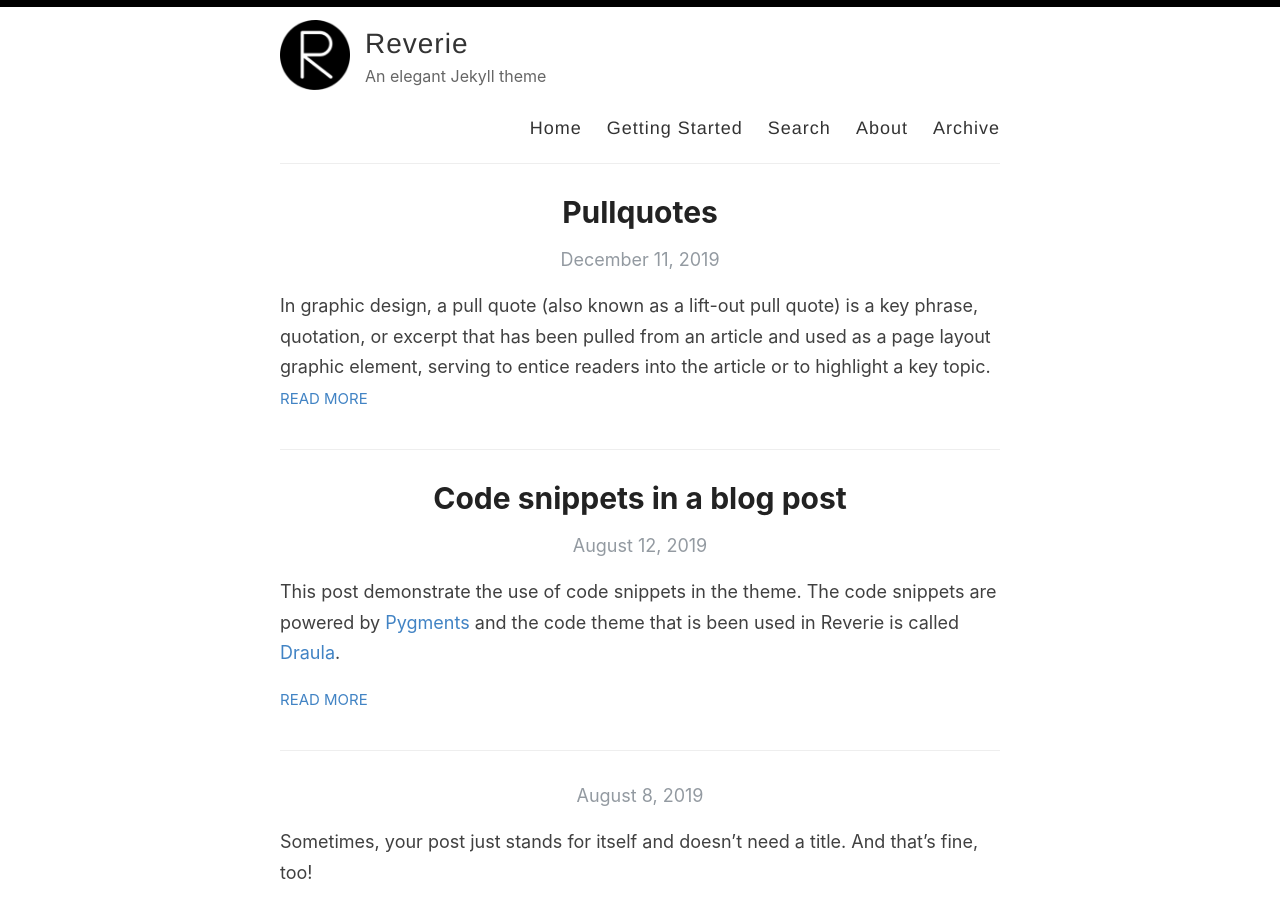
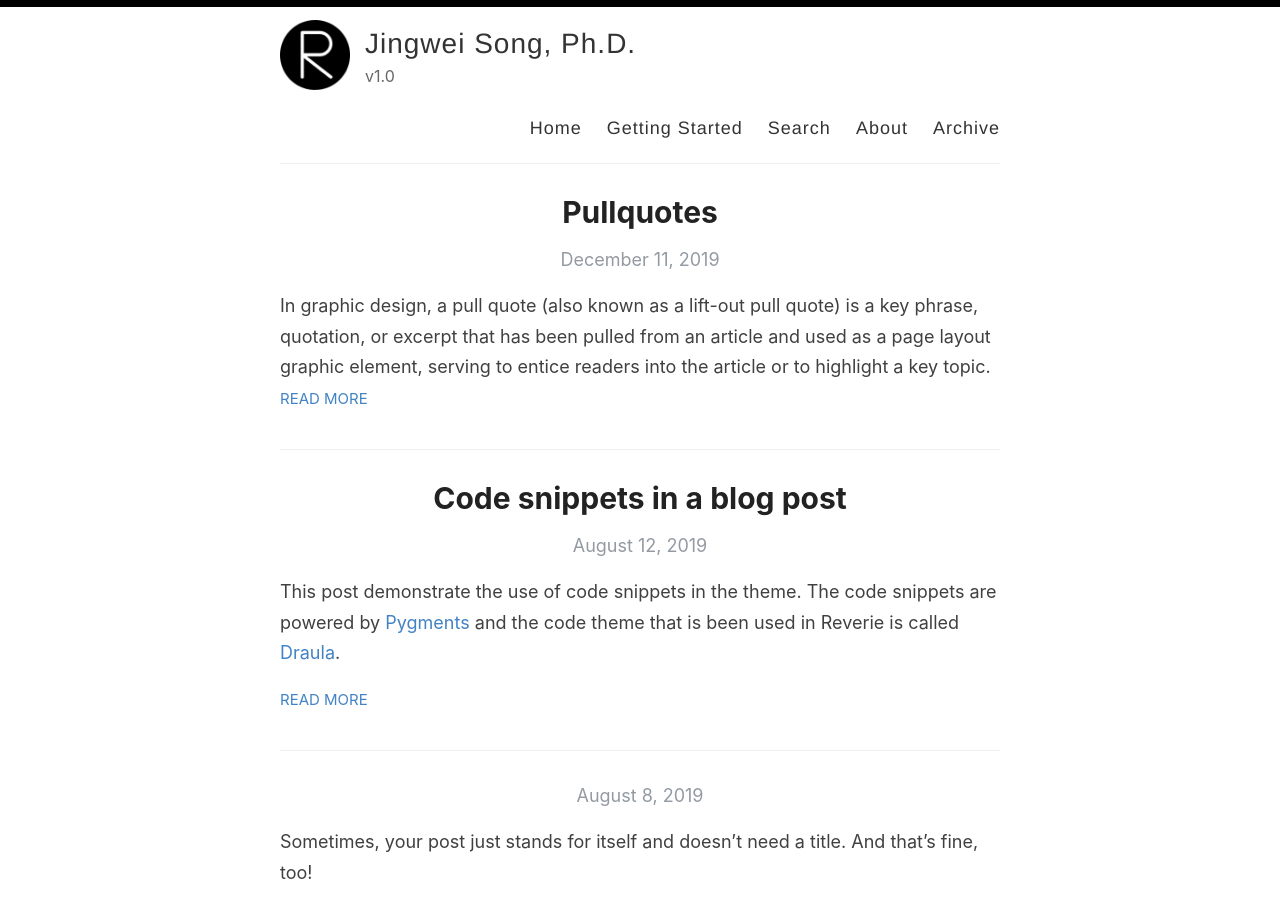
Before and after one commit to sjwu571/sjwu571.github.io, a Jekyll site: the page built from index.html, in a window 1280 px wide and 900 px high. Built offline with Jekyll 4.4.1, drawn with Linux system fonts in a browser that asks for light colours; the list of posts is cut into pages by our own code.

Commit message:
Update _config.yml

```diff
--- a/_config.yml
+++ b/_config.yml
@@ -3,13 +3,13 @@
 #
 
 # Name of your site (displayed in the header)
-name: Reverie
+name: Jingwei Song, Ph.D.
 
 # Name of the author
-author: Amit Merchant
+author: Jingwei Song
 
 # Short bio or description (displayed in the header)
-description: An elegant Jekyll theme
+description: v1.0
 
 # URL of your avatar or profile pic (you could use your GitHub profile pic)
 avatar: /images/reverie.png
@@ -21,15 +21,15 @@ avatar: /images/reverie.png
 # Includes an icon in the footer for each username you enter
 footer-links:
   dribbble:
-  email: amit.d.merchant@gmail.com
+  email: jsong1@ufl.edu
   facebook:
   flickr:
-  github: amitmerchant1990/reverie
+  github:
   instagram:
   linkedin:
   pinterest:
   rss: rss
-  twitter: amit_merchant
+  twitter:
   stackoverflow:
   youtube: # channel/<your_long_string> or user/<user-name>
   googleplus: # anything in your profile username that comes after plus.google.com/
@@ -48,14 +48,14 @@ google_analytics: UA-43339302-11
 
 # Your website URL (e.g. http://amitmerchant1990.github.io or http://www.amitmerchant.com)
 # Used for Sitemap.xml and your RSS feed
-url: http://www.amitmerchant.com/reverie
-enforce_ssl: https://www.amitmerchant.com/reverie
+url:
+enforce_ssl:
 
 # If you're hosting your site at a Project repository on GitHub pages
 # (http://yourusername.github.io/repository-name)
 # and NOT your User repository (http://yourusername.github.io)
 # then add in the baseurl here, like this: "/repository-name"
-baseurl: "/reverie"
+baseurl: "/sjwu571"
 
 #
 # !! You don't need to change any of the configuration flags below !!
```
